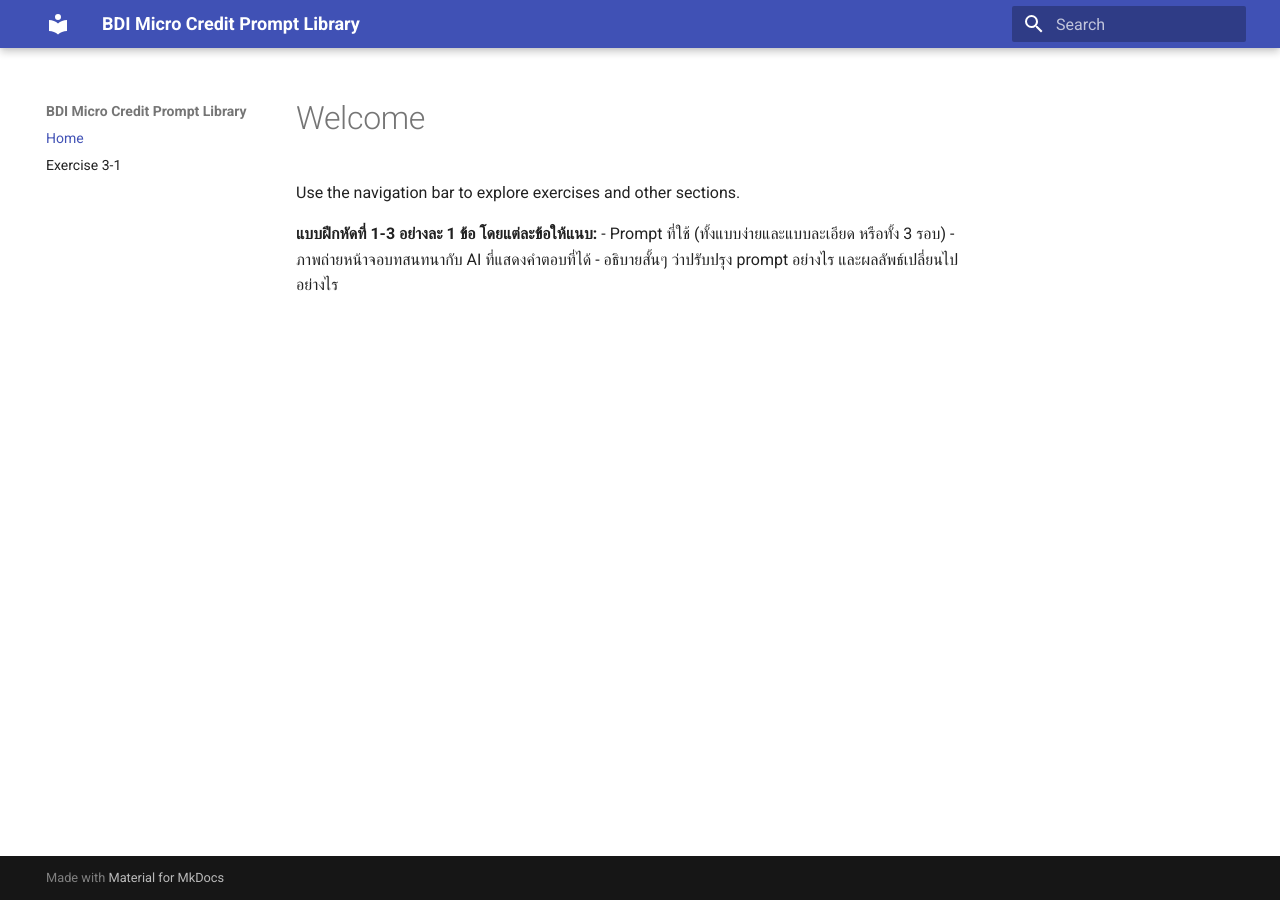
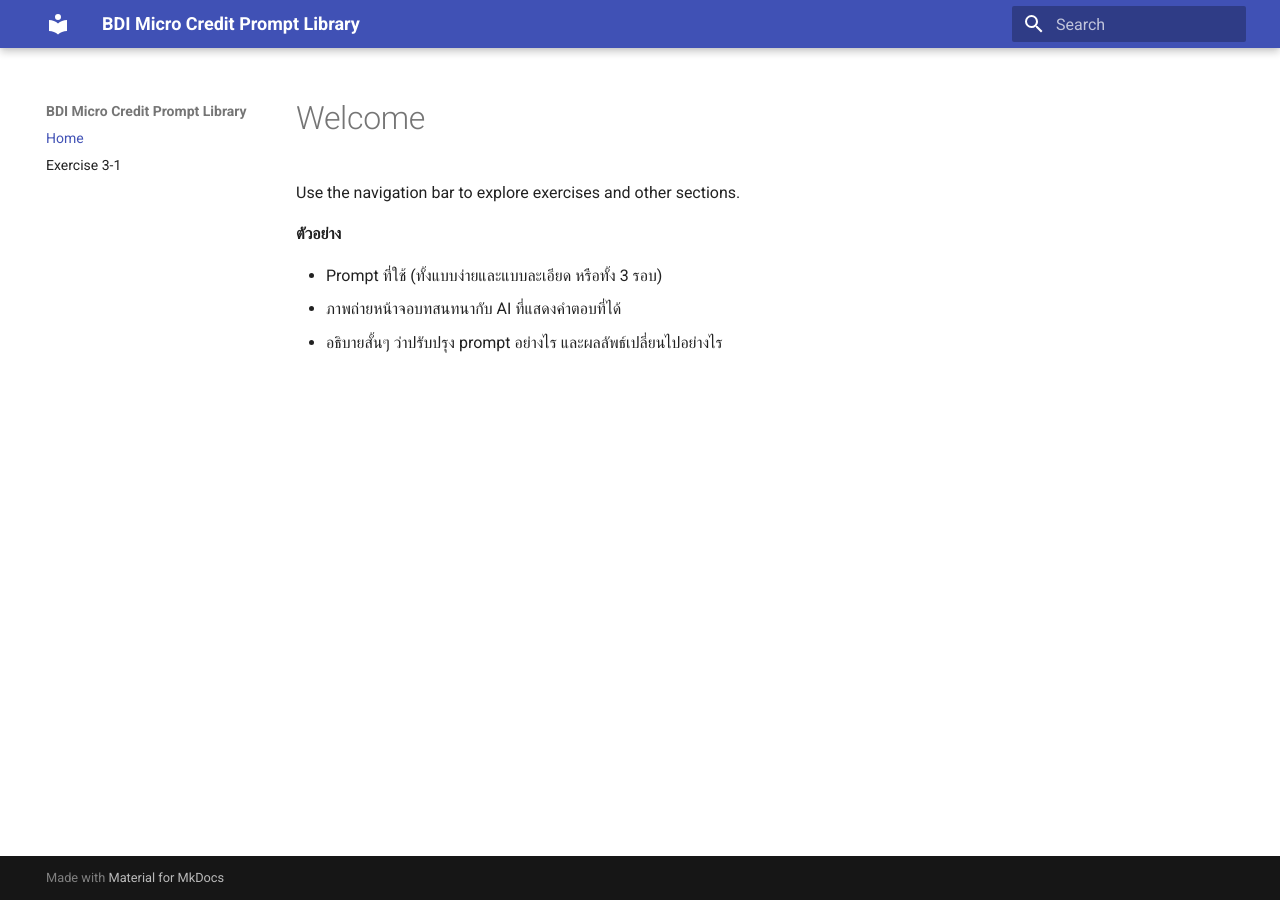
Before and after one commit to warasinee-cha/prompt-lib, an MkDocs documentation site: the page built from docs/index.md, in a window 1280 px wide. Built offline with MkDocs 1.6.1 and Material for MkDocs 9.7.7, drawn with Linux system fonts in a browser that asks for light colours.

Commit message:
Fix exercise 1 symbols

```diff
--- a/docs/index.md
+++ b/docs/index.md
@@ -2,7 +2,8 @@
 
 Use the navigation bar to explore exercises and other sections.
 
-**แบบฝึกหัดที่ 1-3 อย่างละ 1 ข้อ โดยแต่ละข้อให้แนบ:**
+**ตัวอย่าง**
+
 - Prompt ที่ใช้ (ทั้งแบบง่ายและแบบละเอียด หรือทั้ง 3 รอบ)
 - ภาพถ่ายหน้าจอบทสนทนากับ AI ที่แสดงคำตอบที่ได้
 - อธิบายสั้นๆ ว่าปรับปรุง prompt อย่างไร และผลลัพธ์เปลี่ยนไปอย่างไร
```
Also changed, not shown: site/index.html, site/search/search_index.json.
